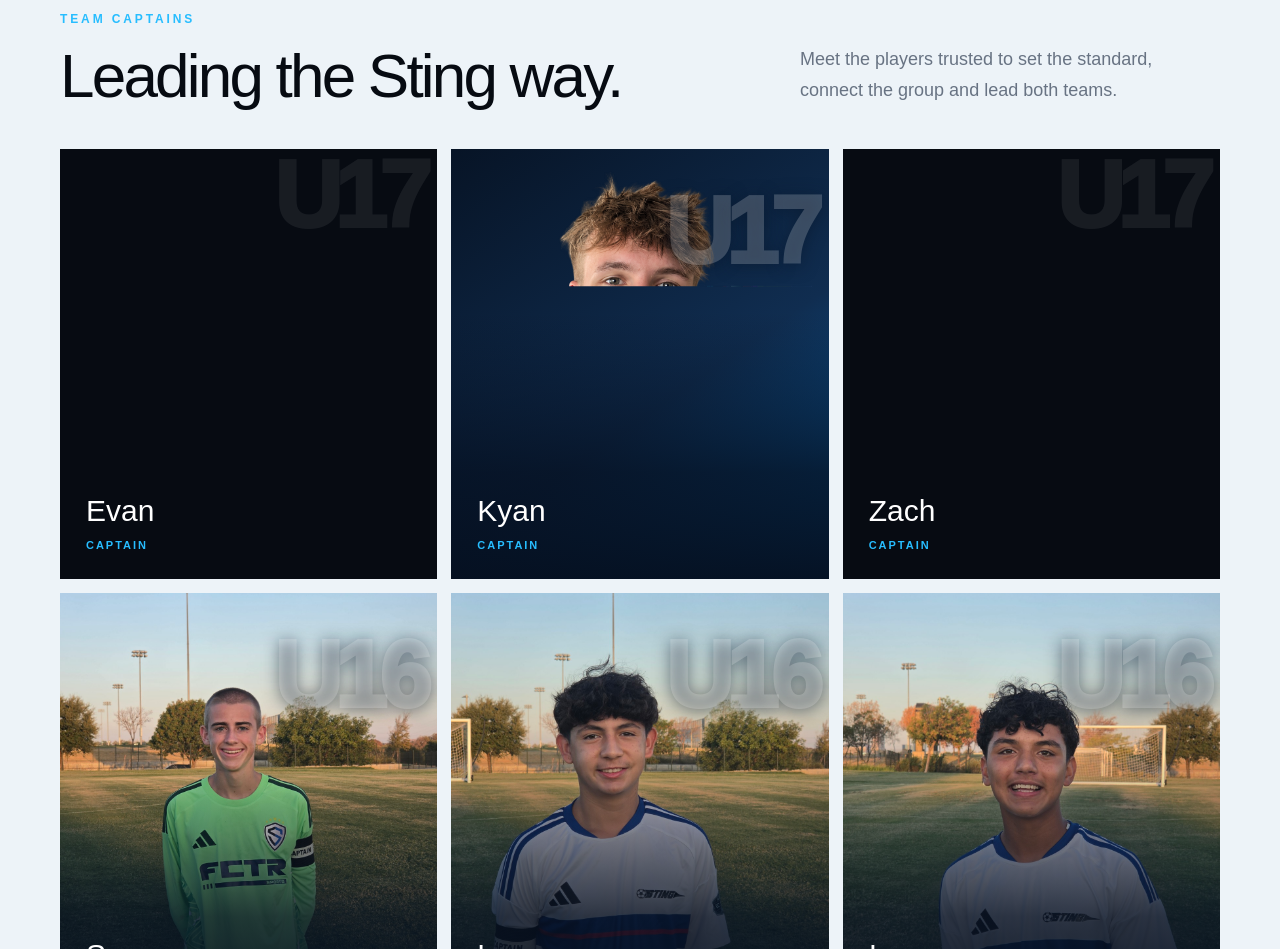
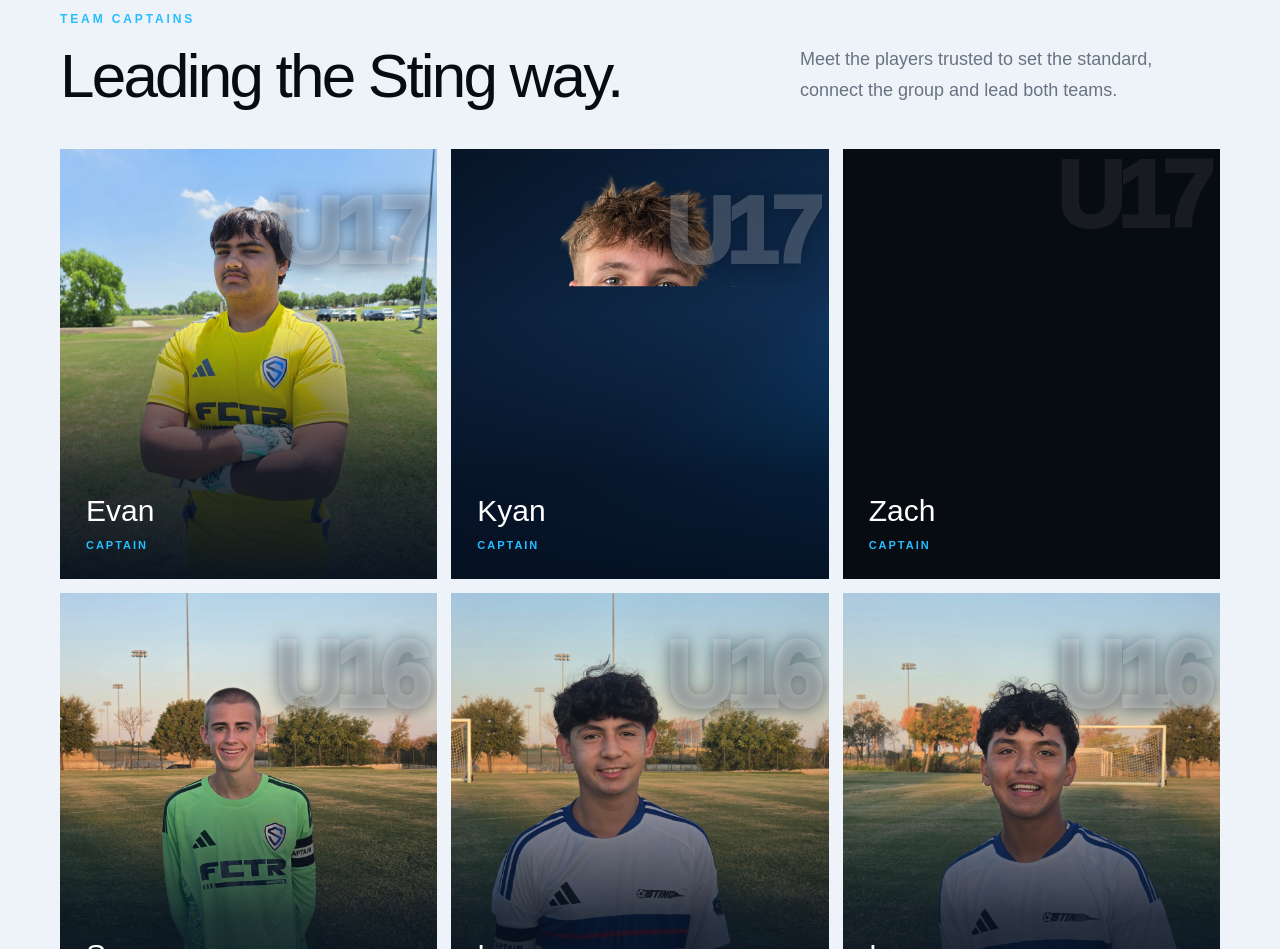
Before and after one commit to mss-hub-powerzone/sting-trophy-club, a Next.js app: page / in a window 1280 px wide. Shown: the part 7180-8129 px from the top of the page. Built offline with nearby package versions, Linux system fonts and the light colour scheme; no server answers.

Commit message:
Add Evan John captain photo

```diff
--- a/app/page.tsx
+++ b/app/page.tsx
@@ -291,7 +291,7 @@ export default async function Home() {
         <div className="shell">
           <Title kicker="TEAM CAPTAINS" title="Leading the Sting way." copy="Meet the players trusted to set the standard, connect the group and lead both teams." />
           <div className="captainGrid">
-            <article><span>U17</span><h3>Evan</h3><small>CAPTAIN</small></article>
+            <article className="captainPhoto"><img src="/captains/evan.jpg" alt="Evan John, U17 Sting captain" /><span>U17</span><h3>Evan</h3><small>CAPTAIN</small></article>
             <article className="captainPhoto kyanPhoto"><img src="/captains/kyan.png" alt="Kyan, U17 Sting captain" /><span>U17</span><h3>Kyan</h3><small>CAPTAIN</small></article>
             <article><span>U17</span><h3>Zach</h3><small>CAPTAIN</small></article>
             <article className="u16 captainPhoto"><img src="/captains/sawyer.jpg" alt="Sawyer, U16 Sting captain" /><span>U16</span><h3>Sawyer</h3><small>CAPTAIN</small></article>
```
Also changed, not shown: public/captains/evan.jpg (added).
